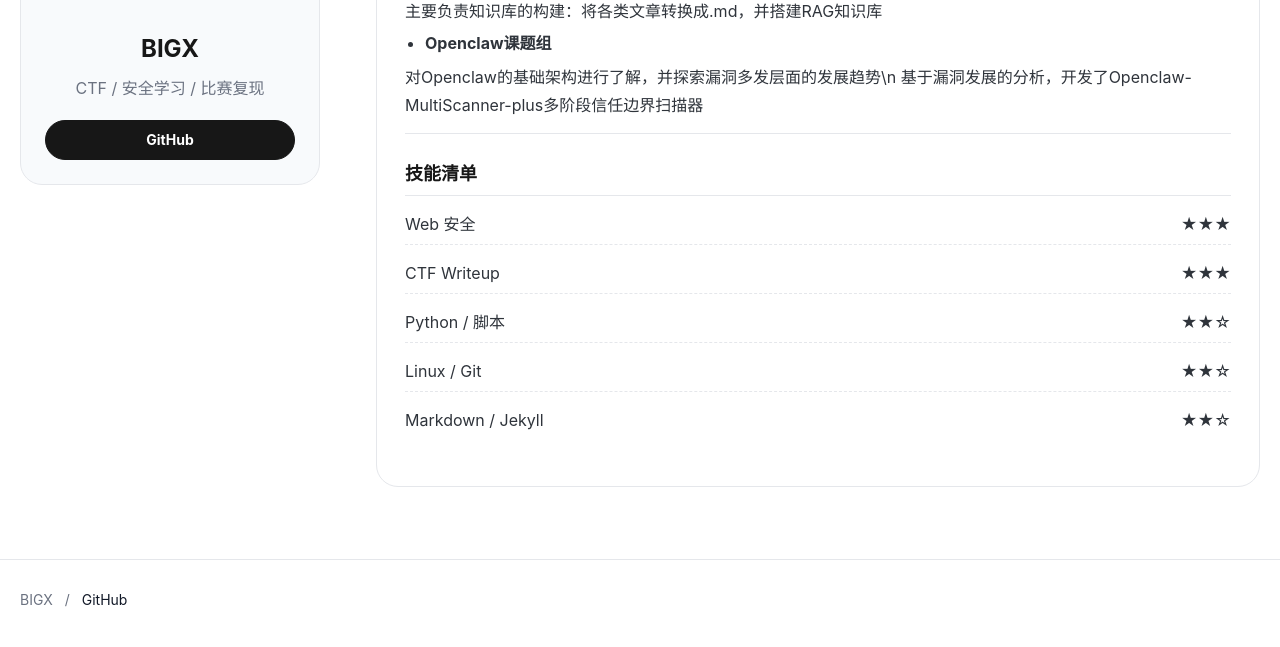
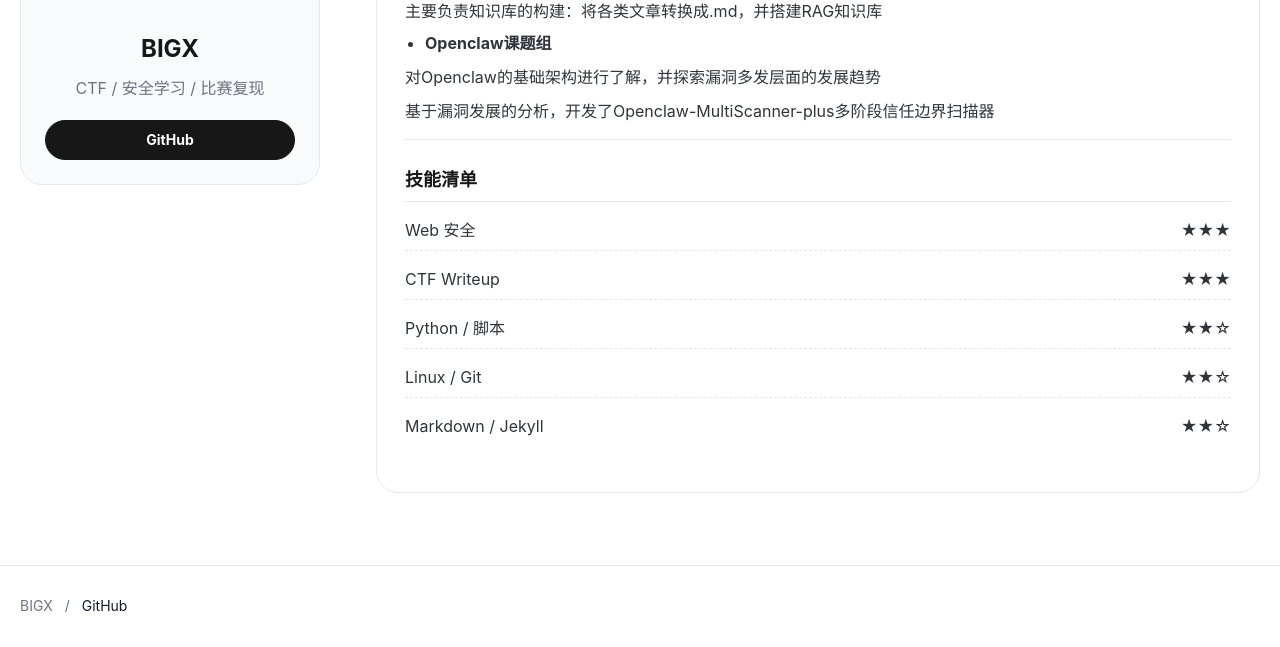
Before and after one commit to BIGX-bigx/BIGX-bigx.github.io, a Jekyll site: the page built from profile.md, in a window 1280 px wide and 900 px high, scrolled down 784 px, cut to the strip 253-900 px from the top of the window. Built offline with Jekyll 4.4.1, drawn with Linux system fonts in a browser that asks for light colours.

Commit message:
Update blog

```diff
--- a/profile.md
+++ b/profile.md
@@ -66,7 +66,9 @@ wide: true
         <li><strong>Openclaw课题组</strong></li>
       </ul>
       <p>
-        对Openclaw的基础架构进行了解，并探索漏洞多发层面的发展趋势\n
+        对Openclaw的基础架构进行了解，并探索漏洞多发层面的发展趋势
+      </p>
+      <p>
         基于漏洞发展的分析，开发了Openclaw-MultiScanner-plus多阶段信任边界扫描器
       </p>
     </section>
```
